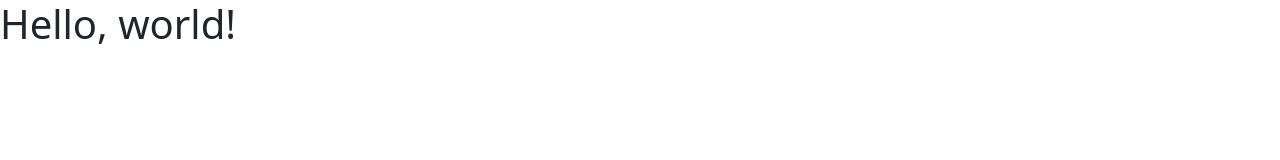
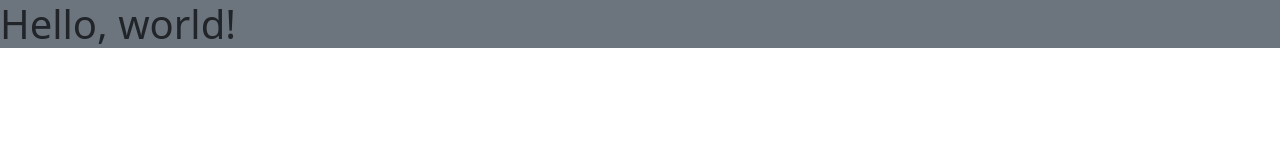
Before and after one commit to joseriosdev/git-practice, a plain HTML site: page index.html in a window 1280 px wide. Drawn offline with nearby package versions, Linux system fonts and the light colour scheme.

Commit message:
nuevo color de fondo en titulo

```diff
--- a/index.html
+++ b/index.html
@@ -11,7 +11,7 @@
     <title>Hello, world!</title>
   </head>
   <body>
-    <h1>Hello, world!</h1>
+    <h1 class="bg-secondary">Hello, world!</h1>
 
     <!-- Optional JavaScript; choose one of the two! -->
 
```
